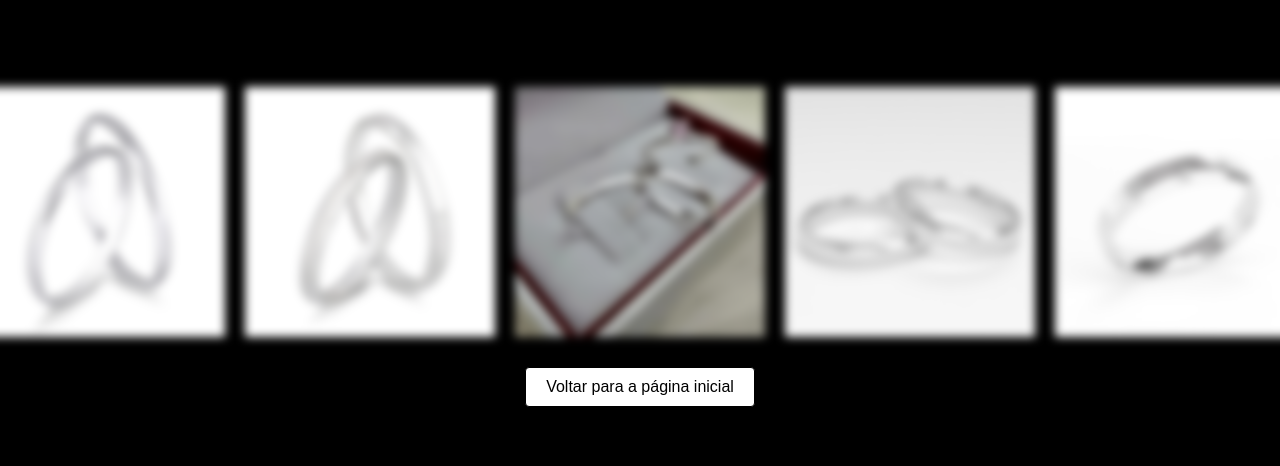
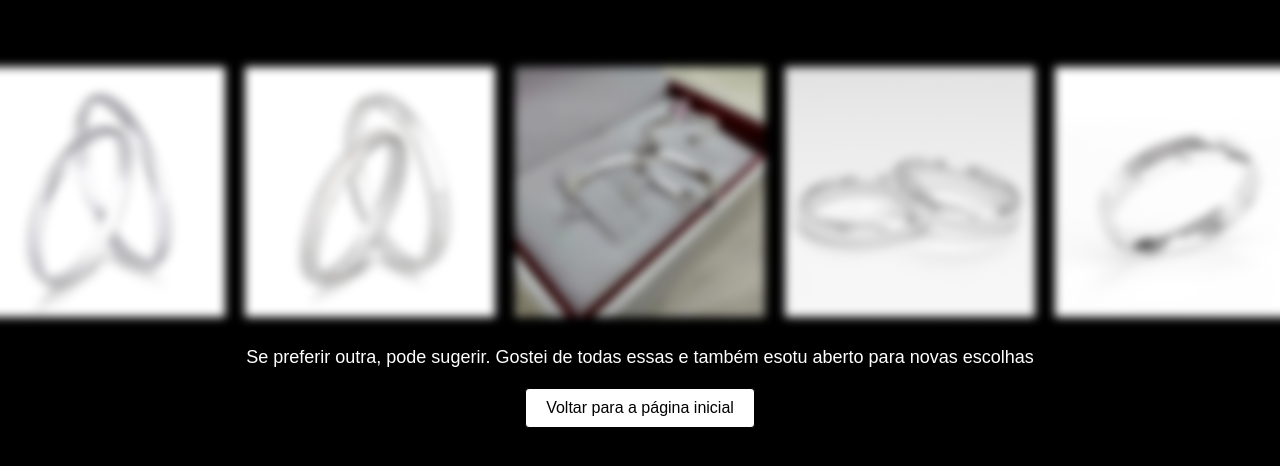
Before and after one commit to oadrianrabelo/clone-tabnews, a Next.js app: page /oportunidades in a window 1280 px wide. Shown: the part 158-624 px from the top of the page. Built offline with nearby package versions, Linux system fonts and the light colour scheme.

Commit message:
last changes

```diff
--- a/pages/oportunidades/index.js
+++ b/pages/oportunidades/index.js
@@ -52,6 +52,18 @@ export default function Oportunidades() {
             textoOpcional="Essa é para ambos"
           />
         </div>
+        <p
+          style={{
+            textAlign: "center",
+            marginTop: "20px",
+            fontFamily: "DM Sans, sans-serif",
+            fontOpticalSizing: "auto",
+            fontSize: "18px",
+          }}
+        >
+          Se preferir outra, pode sugerir. Gostei de todas essas e também esotu
+          aberto para novas escolhas
+        </p>
         <div style={{ textAlign: "center", marginTop: "20px" }}>
           <Link
             href="/"
```
